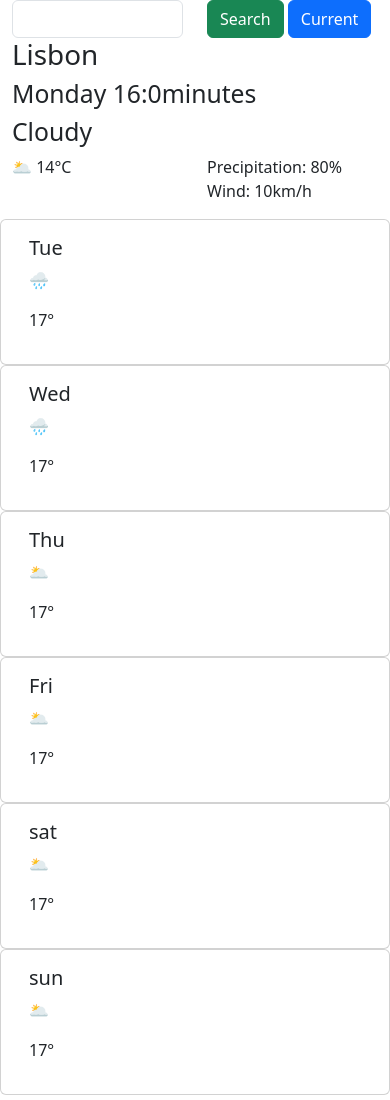
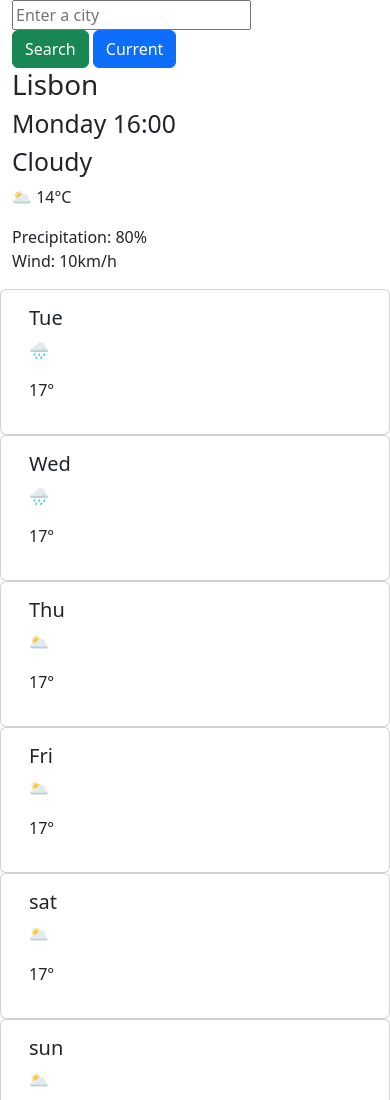
Before and after one commit to negin-shahani/SheCodesAcademy, a plain HTML site: page ShecodesPlus- HW02/index.html in a window 390 px wide. Shown: the top 1100 px of the page. Drawn offline with nearby package versions, Linux system fonts and the light colour scheme.

Commit message:
last touch to Weather App html

```diff
--- a/ShecodesPlus- HW02/index.html
+++ b/ShecodesPlus- HW02/index.html
@@ -6,33 +6,33 @@
     <meta name="viewport" content="width=device-width, initial-scale=1.0">
     <meta http-equiv="X-UA-Compatible" content="ie=edge">
     <title>Weather App</title>
-    <link href="src/index.css" rel="stylesheet" type="text/css" />
     <link href="https://cdn.jsdelivr.net/npm/bootstrap@5.3.0-alpha1/dist/css/bootstrap.min.css" rel="stylesheet" integrity="sha384-GLhlTQ8iRABdZLl6O3oVMWSktQOp6b7In1Zl3/Jr59b6EGGoI1aFkw7cmDA6j6gD"
         crossorigin="anonymous" />
     <script src="https://cdn.jsdelivr.net/npm/bootstrap@5.3.0-alpha1/dist/js/bootstrap.bundle.min.js" integrity="sha384-w76AqPfDkMBDXo30jS1Sgez6pr3x5MlQ1ZAGC+nuZB+EYdgRZgiwxhTBTkF7CXvN"
         crossorigin="anonymous"></script>
+    <link href="src/index.css" rel="stylesheet" type="text/css" />
 </head>
 
 <body>
     <div class="container">
         <div class="row">
-            <div class="col">
-                <input type="text" class="form-control" name="serch" id="search">
+            <div class="col-sm-8">
+                <input type="text" name="serch" id="search" placeholder="Enter a city">
             </div>
-            <div class="col">
+            <div class="col-sm-4">
                 <button type="submit" class="btn btn-success">Search</button>
                 <button type="submit" class="btn btn-primary">Current</button>
             </div>
         </div>
         <h1>Lisbon</h1>
-        <h2>Monday 16:0minutes</h2>
+        <h2>Monday 16:00</h2>
         <h2>Cloudy</h2>
         <div class="row">
-            <div class="col">
+            <div class="col-sm-6">
                 <p>
                     <span class="temperature">🌥 14</span>°C </p>
             </div>
-            <div class="col">
+            <div class="col-sm-6">
                 <p class="explanation">
                     Precipitation: 80%
                     <br> Wind: 10km/h
```
